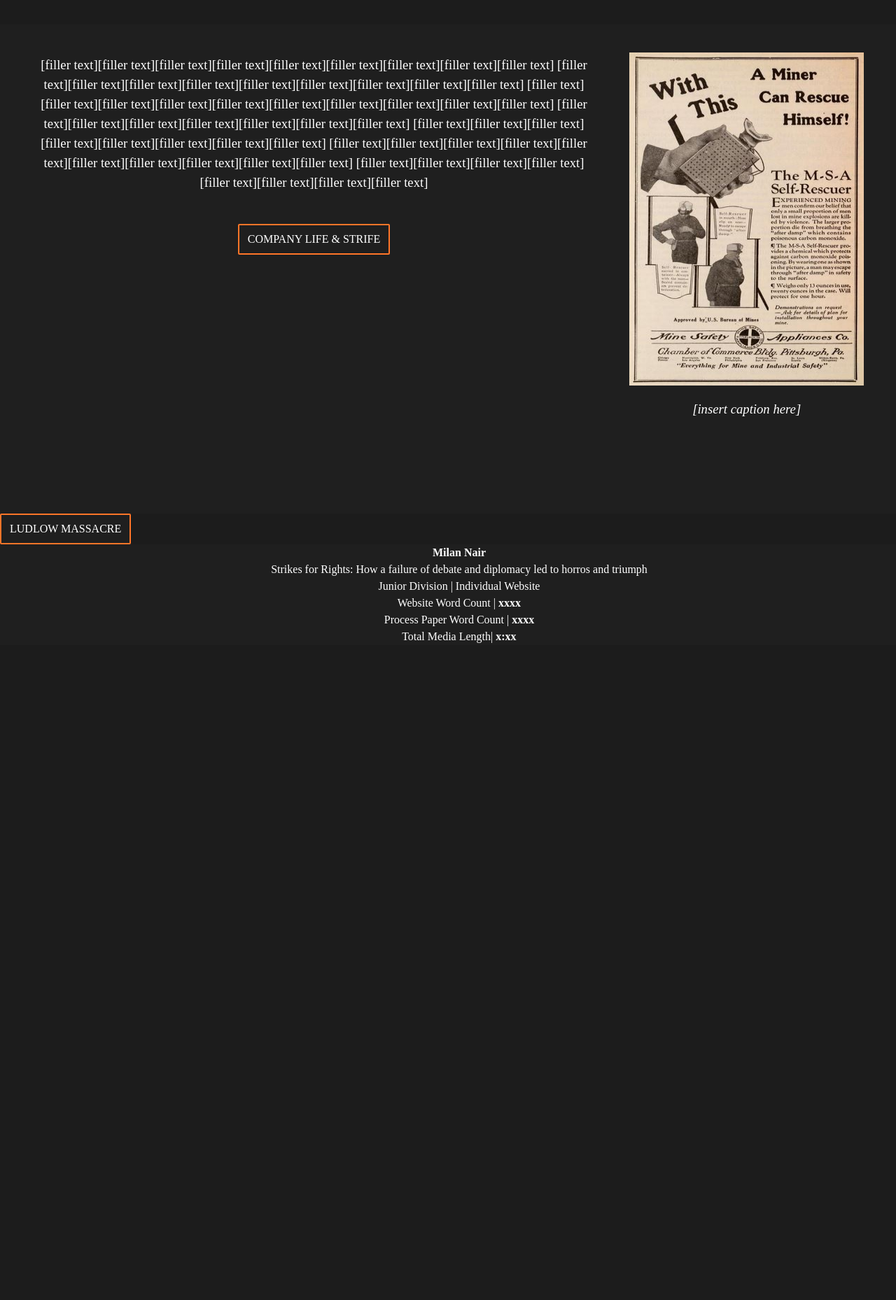
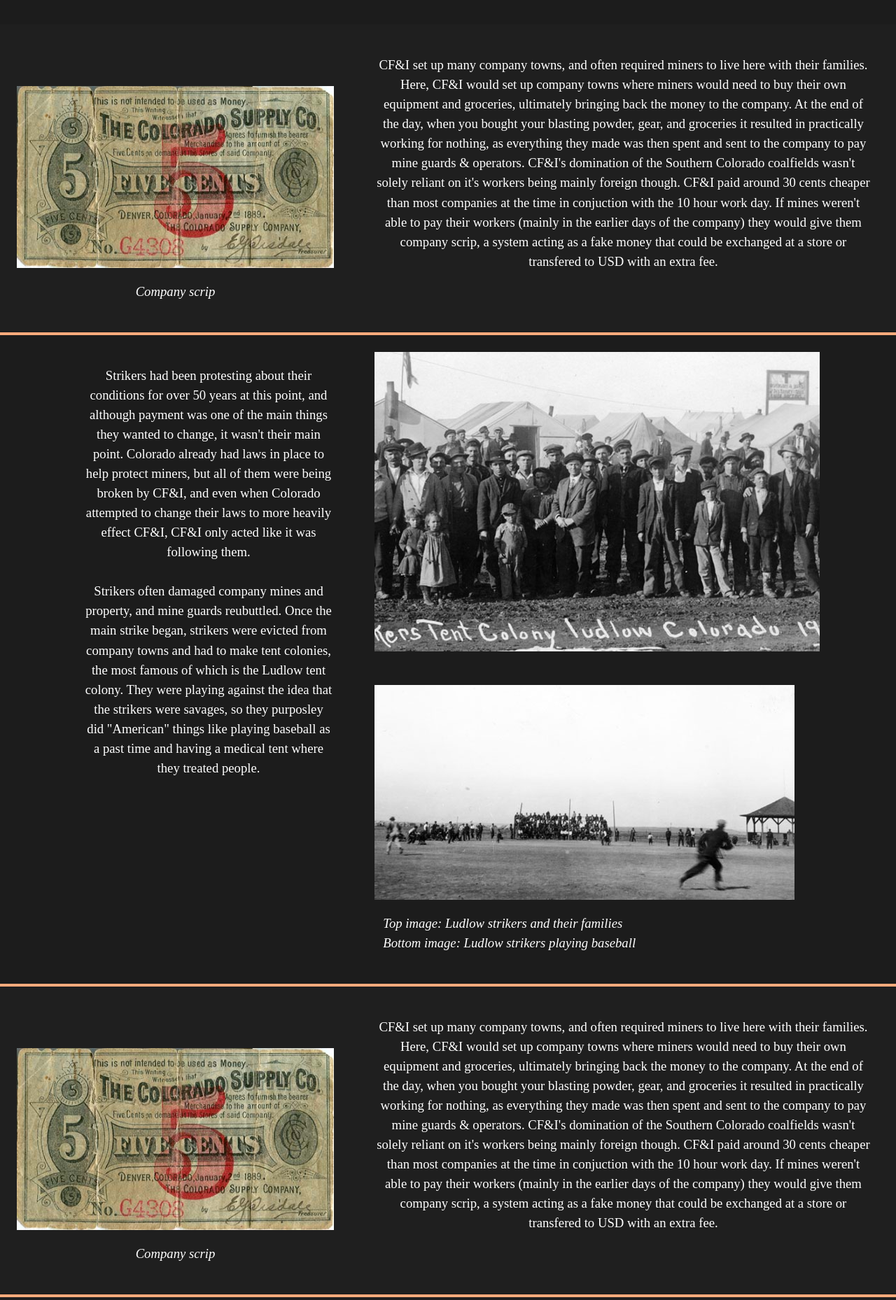
Before and after one commit to acuaroo/NHD2022, a website: page company_life.html in a window 1280 px wide. Shown: the part 942-2800 px from the top of the page at 70% size. Before the commit the page ends 1864 px from the top, so only its background shows below. Drawn offline with Linux system fonts and the light colour scheme.

Commit message:
Added ludlow.html and finished company life

```diff
--- a/company_life.html
+++ b/company_life.html
@@ -18,7 +18,7 @@
 
                     <a href="coal_fueling.html" class="py-3 px-3 text-white transition ease-in-out hover:scale-105 hover:text-sunny duration-175 rounded-lg">COAL FUELING AMERICA</a>
                     <a href="company_life.html" class="bg-charcoal py-3 px-3 text-bright-sunny transition ease-in-out hover:scale-105 hover:text-sunny duration-175 rounded-lg">COMPANY LIFE & STRIFE</a>
-                    <a href="#" class="py-3 px-3 text-white transition ease-in-out hover:scale-105 hover:text-sunny duration-175 rounded-lg">LUDLOW MASSACRE</a>
+                    <a href="ludlow.html" class="bg-charcoal py-3 px-3 text-white transition ease-in-out hover:scale-105 hover:text-sunny duration-175 rounded-lg">LUDLOW MASSACRE</a>
 
                     <a href="#" class="py-3 px-3 text-pale-sunny transition ease-in-out hover:scale-105 hover:text-sunny duration-175 rounded-lg">WORKS CITED</a>
                 </div>
@@ -51,40 +51,123 @@
                 <i>- 1980, Mike Livoda, former CF&I coal miner.</i>
             </p>
             <br/>
-
         </div>
-
-
     </div>
     <div class="flex justify-center row-span-full text-center bg-coal">
+        <div class="px-6 py-6 inline-block align-top transition ease-in-out hover:scale-125 duration-200 mt-4">
+            <img src="svg/scrip.jpg" class="w-full mt-12">
+            <p class="font-lorabold text-white text-cbxl cb:text-sm px-3 py-5">
+                <i>Company scrip</i>
+            </p>
+        </div>
         <div class="w-2/3 px-6 py-6 justify-center inline-block text-center">
 
             <p class="font-lorabold text-white text-cbxl cb:text-3xl px-3 py-5">
-                [filler text][filler text][filler text][filler text][filler text][filler text][filler text][filler text][filler text]
-                [filler text][filler text][filler text][filler text][filler text][filler text][filler text][filler text][filler text]
-                [filler text][filler text][filler text][filler text][filler text][filler text][filler text][filler text][filler text][filler text]
-                [filler text][filler text][filler text][filler text][filler text][filler text][filler text]
-                [filler text][filler text][filler text][filler text][filler text][filler text][filler text][filler text]
-                [filler text][filler text][filler text][filler text][filler text][filler text][filler text][filler text][filler text][filler text]
-                [filler text][filler text][filler text][filler text][filler text][filler text][filler text][filler text]
+                CF&I set up many company towns, and often required miners to live here with their families.
+                Here, CF&I would set up company towns where miners would need to buy their own equipment and
+                groceries, ultimately bringing back the money to the company. At the end of the day, when
+                you bought your blasting powder, gear, and groceries it resulted in practically working for
+                nothing, as everything they made was then spent and sent to the company to pay mine guards
+                & operators. CF&I's domination of the Southern Colorado coalfields wasn't solely reliant on it's
+                workers being mainly foreign though. CF&I paid around 30 cents cheaper than most companies at the time in conjuction with the 10 hour
+                work day. If mines weren't able to pay their workers (mainly in the earlier days of the company)
+                they would give them company scrip, a system acting as a fake money that could be
+                exchanged at a store or transfered to USD with an extra fee.
             </p>
             <br/>
-            <a href="company_life.html">
-                <button class="border-2 border-sunny bg-coal rounded-sm py-2 px-3 font-lorabold text-white transition ease-in-out hover:scale-105 hover:bg-sunny duration-175">COMPANY LIFE & STRIFE</button>
+        </div>
+    </div>
+    <hr style="height:4px;border-width:0;color:gray;background-color:#FFAB7C">
+    <div class="flex justify-center row-span-full">
+        <div class="w-1/3 px-6 py-6 justify-center inline-block text-center">
+            <p class="font-lorabold text-white text-cbxl cb:text-3xl px-3 py-5">
+                Strikers had been protesting about their conditions for over 50 years at this point,
+                and although payment was one of the main things they wanted to change, it wasn't their main point.
+                Colorado already had laws in place to help protect miners, but all of them were being
+                broken by CF&I, and even when Colorado attempted to change their laws to more heavily effect
+                CF&I, CF&I only acted like it was following them.
+                <br/>
+                <br/>
+                Strikers often damaged company mines and property, and mine guards reubuttled. Once
+                the main strike began, strikers were evicted from company towns and had to make
+                tent colonies, the most famous of which is the Ludlow tent colony. They were
+                playing against the idea that the strikers were savages, so they purposley did
+                "American" things like playing baseball as a past time and having a
+                medical tent where they treated people.
+             </p>
+            <br/>
+        </div>
+        <div class="px-6 py-6 inline-block align-top">
+            <img src="svg/tent_colony.jpg">
+            <br/>
+            <br/>
+            <img src="svg/baseball_ludlow.jpg">
+
+            <p class="font-lorabold text-white text-cbxl cb:text-sm px-3 py-5">
+                <i>Top image: Ludlow strikers and their families</i>
+                <br/>
+                <i>Bottom image: Ludlow strikers playing baseball</i>
+            </p>
+        </div>
+    </div>
+    <hr style="height:4px;border-width:0;color:gray;background-color:#FFAB7C">
+
+    <div class="flex justify-center row-span-full text-center bg-coal">
+        <div class="px-6 py-6 inline-block align-top transition ease-in-out hover:scale-125 duration-200 mt-4">
+            <img src="svg/scrip.jpg" class="w-full mt-12">
+            <p class="font-lorabold text-white text-cbxl cb:text-sm px-3 py-5">
+                <i>Company scrip</i>
+            </p>
+        </div>
+        <div class="w-2/3 px-6 py-6 justify-center inline-block text-center">
+
+            <p class="font-lorabold text-white text-cbxl cb:text-3xl px-3 py-5">
+                CF&I set up many company towns, and often required miners to live here with their families.
+                Here, CF&I would set up company towns where miners would need to buy their own equipment and
+                groceries, ultimately bringing back the money to the company. At the end of the day, when
+                you bought your blasting powder, gear, and groceries it resulted in practically working for
+                nothing, as everything they made was then spent and sent to the company to pay mine guards
+                & operators. CF&I's domination of the Southern Colorado coalfields wasn't solely reliant on it's
+                workers being mainly foreign though. CF&I paid around 30 cents cheaper than most companies at the time in conjuction with the 10 hour
+                work day. If mines weren't able to pay their workers (mainly in the earlier days of the company)
+                they would give them company scrip, a system acting as a fake money that could be
+                exchanged at a store or transfered to USD with an extra fee.
+            </p>
+            <br/>
+        </div>
+    </div>
+    <hr style="height:4px;border-width:0;color:gray;background-color:#FFAB7C">
+    <div class="flex justify-center row-span-full text-center bg-coal">
+        <div class="w-2/3 px-6 py-6 justify-center inline-block text-center mt-12">
+
+            <p class="font-lorabold text-white text-cbxl cb:text-3xl px-3 py-5">
+                Skirmishes often took place between the Ludlow strikers around
+                the recently brought in milita men, where the militia would should
+                into the tent colony more as a warning shot or attempting to disperse the colony.
+                Cars with machine guns attachted on the back were routinely
+                drove around the city, firing over the heads of colonists to strike fear as well.
+                <br/>
+                <br/>
+                Louis Tikas was a greek miner who acted as a leader of the tent colony.
+                His main interest was in peace, and negotions between CF&I and the strikers,
+                but his attempts of <b>diplomacy</b> were shattered. Over time, CF&I had
+                had enough of this strike leading to the
+            </p>
+            <br/>
+            <a href="ludlow.html">
+                <button class="border-2 border-sunny bg-coal rounded-sm py-2 px-3 font-lorabold text-white transition ease-in-out hover:scale-105 hover:bg-sunny duration-175">LUDLOW MASSACRE</button>
             </a>
         </div>
 
         <div class="px-6 py-6 inline-block align-top transition ease-in-out hover:scale-125 duration-200 mt-4">
-            <img src="svg/ad.jpg" class="w-full h-3/4">
+            <img src="svg/militia.jpg" class="w-full">
             <p class="font-lorabold text-white text-cbxl cb:text-sm px-3 py-5">
-                <i>[insert caption here]</i>
+                <i>Militia officers</i>
             </p>
         </div>
     </div>
 
-    <a href="ludlow.html">
-        <button class="border-2 border-sunny bg-coal rounded-sm py-2 px-3 font-lorabold text-white transition ease-in-out hover:scale-105 hover:bg-sunny duration-175">LUDLOW MASSACRE</button>
-    </a>
+
 
     <footer class="bg-coal">
         <pre class="text-center font-lorabold text-white">
```
Also changed, not shown: coal_fueling.html (+11 -12 lines), index.html (+4 -4 lines), ludlow.html (added, +46 -0 lines), dist/output.css, svg/baseball_ludlow.jpg (added), svg/militia.jpg (added), svg/protests.jpg (added), svg/scrip.jpg (added), svg/tent_colony.jpg (added).
